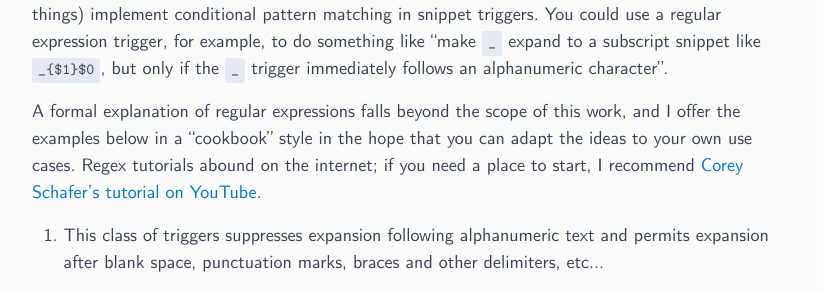
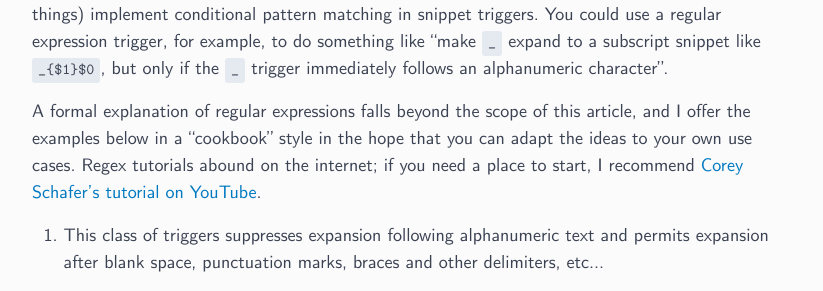
Before and after one commit to ejmastnak/ejmastnak.github.io, a Jekyll site: the page built from tutorials/vim-latex/ultisnips.md, in a window 1280 px wide and 900 px high, scrolled down 11868 px. Shown: the part 159-450 px from the top of the window, without its empty margins (228-1051 px from the left). Built offline with Jekyll 4.4.1, drawn with Linux system fonts in a browser that asks for light colours; some of the changed text lies outside the part shown.

Commit message:
Add a few fixes

```diff
--- a/tutorials/vim-latex/ultisnips.md
+++ b/tutorials/vim-latex/ultisnips.md
@@ -379,7 +379,7 @@ My original source for the implementation of math-context expansion: [https://ca
 For our purposes, if you aren't familiar with them, regular expressions let you (among many other things) implement conditional pattern matching in snippet triggers.
 You could use a regular expression trigger, for example, to do something like "make `_` expand to a subscript snippet like `_{$1}$0`, but only if the `_` trigger immediately follows an alphanumeric character".
 
-A formal explanation of regular expressions falls beyond the scope of this work, and I offer the examples below in a "cookbook" style in the hope that you can adapt the ideas to your own use cases.
+A formal explanation of regular expressions falls beyond the scope of this article, and I offer the examples below in a "cookbook" style in the hope that you can adapt the ideas to your own use cases.
 Regex tutorials abound on the internet; if you need a place to start, I recommend [Corey Schafer's tutorial on YouTube](https://www.youtube.com/watch?v=sa-TUpSx1JA).
 
 1. This class of triggers suppresses expansion following alphanumeric text and permits expansion after blank space, punctuation marks, braces and other delimiters, etc...
```
Also changed, not shown: other parts of tutorials/vim-latex/ultisnips.md (+2 -3 lines), tutorials/vim-latex/pdf-reader.md (+2 -0 lines).
